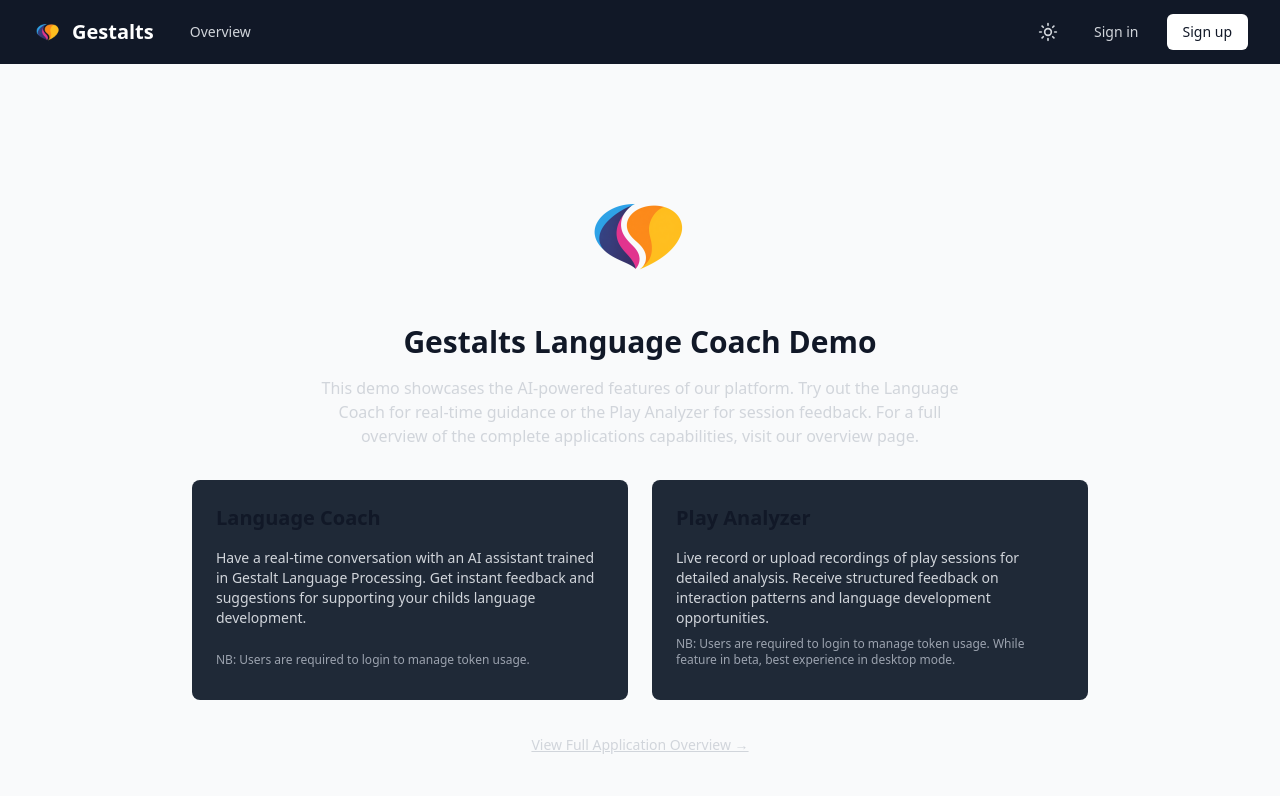
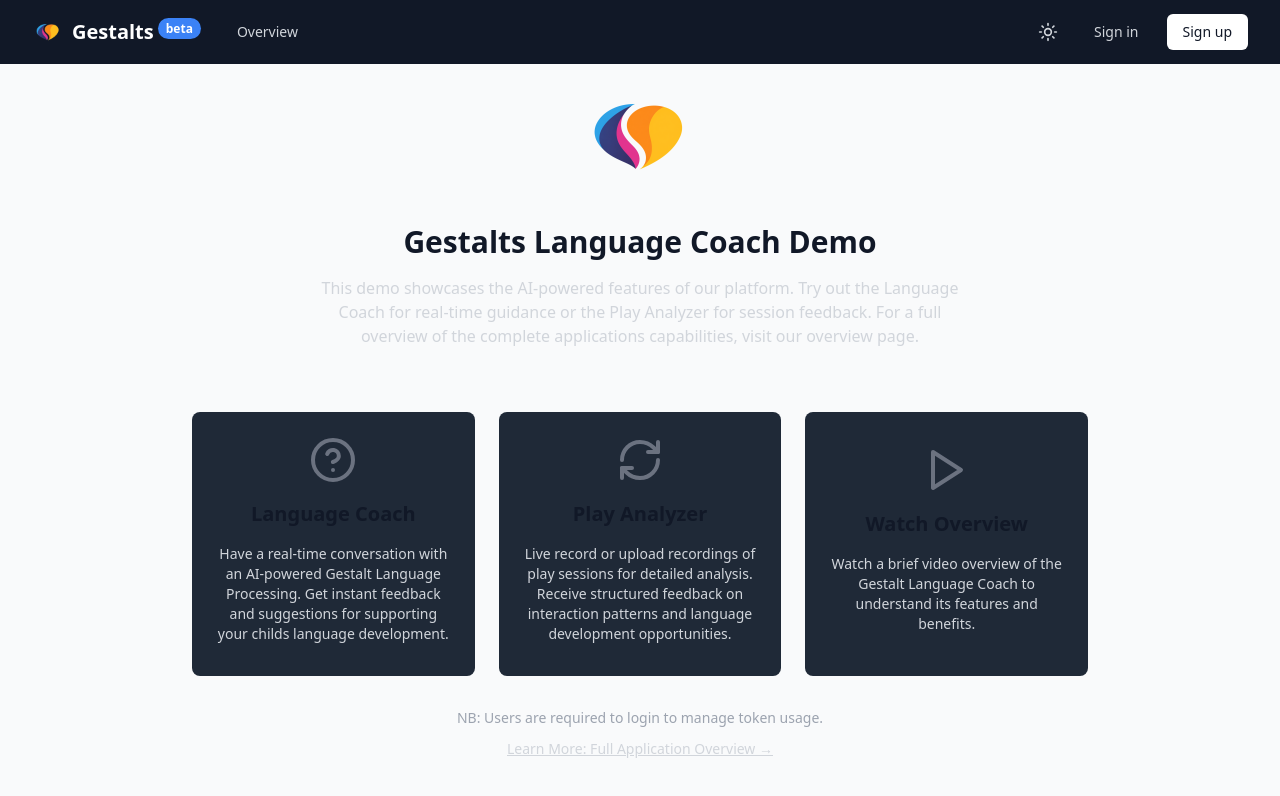
Before and after one commit to tgsatwit/eleven-labs-conversation-demo, a Next.js app: page / in a window 1280 px wide. Shown: the top 796 px of the page. Built offline with nearby package versions, Linux system fonts and the light colour scheme; no server answers.

Commit message:
updated landing and nav

```diff
--- a/src/app/page.tsx
+++ b/src/app/page.tsx
@@ -2,14 +2,21 @@
 
 import Link from "next/link";
 import Image from "next/image";
+import { useState } from "react";
 import { useTheme } from "@/context/ThemeContext";
+import { Play, HelpCircle, RefreshCw } from "lucide-react";
 
 export default function Home() {
   const { theme } = useTheme();
+  const [isModalOpen, setIsModalOpen] = useState(false);
+
+  const toggleModal = () => {
+    setIsModalOpen(!isModalOpen);
+  };
 
   return (
     <div className="flex flex-col w-full min-h-screen">
-      <div className="flex-1 flex flex-col items-center justify-center p-4">
+      <div className="flex-1 flex flex-col items-center justify-center p-4 pb-16 lg:-mt-12">
         <div className="mb-6">
           <Image
             src="/logo512.png"
@@ -23,7 +30,7 @@ export default function Home() {
           Gestalts Language Coach Demo
         </h1>
         <p
-          className={`text-center max-w-2xl mb-8 ${
+          className={`text-center max-w-2xl mb-16 ${
             theme === "dark" ? "text-gray-300" : "text-gray-600"
           }`}
         >
@@ -32,56 +39,73 @@ export default function Home() {
           session feedback. For a full overview of the complete applications
           capabilities, visit our overview page.
         </p>
-        <div className="grid grid-cols-1 md:grid-cols-2 gap-6 max-w-4xl w-full">
+        <div className="grid grid-cols-1 md:grid-cols-3 gap-6 max-w-4xl w-full">
           <Link href="/coach" className="group h-full">
             <div
-              className={`rounded-lg p-6 transition-all duration-200 h-full flex flex-col
+              className={`cursor-pointer rounded-lg p-6 transition-all duration-200 h-full flex flex-col items-center justify-center
               ${
                 theme === "dark"
                   ? "bg-gray-800 hover:bg-gray-700"
                   : "bg-white hover:bg-gray-50 shadow-md"
               }`}
             >
+              <HelpCircle className="w-12 h-12 mb-4 text-gray-500 dark:text-gray-300" />
               <h2 className="text-xl font-semibold mb-4">Language Coach</h2>
               <p
-                className={`text-sm mb-2 ${theme === "dark" ? "text-gray-300" : "text-gray-600"}`}
+                className={`text-sm mb-2 text-center ${theme === "dark" ? "text-gray-300" : "text-gray-600"}`}
               >
-                Have a real-time conversation with an AI assistant trained in
+                Have a real-time conversation with an AI-powered
                 Gestalt Language Processing. Get instant feedback and
                 suggestions for supporting your childs language development.
-              </p>
-              <p className="mt-auto text-xs text-gray-400 mb-2">
-                NB: Users are required to login to manage token usage.
               </p>
             </div>
           </Link>
 
           <Link href="/analyzer" className="group h-full">
             <div
-              className={`rounded-lg p-6 transition-all duration-200 h-full flex flex-col
+              className={`cursor-pointer rounded-lg p-6 transition-all duration-200 h-full flex flex-col items-center justify-center
               ${
                 theme === "dark"
                   ? "bg-gray-800 hover:bg-gray-700"
                   : "bg-white hover:bg-gray-50 shadow-md"
               }`}
             >
+              <RefreshCw className="w-12 h-12 mb-4 text-gray-500 dark:text-gray-300" />
               <h2 className="text-xl font-semibold mb-4">Play Analyzer</h2>
               <p
-                className={`text-sm mb-2 ${theme === "dark" ? "text-gray-300" : "text-gray-600"}`}
+                className={`text-sm mb-2 text-center ${theme === "dark" ? "text-gray-300" : "text-gray-600"}`}
               >
                 Live record or upload recordings of play sessions for detailed
                 analysis. Receive structured feedback on interaction patterns
                 and language development opportunities.
               </p>
-              <p className="mt-auto text-xs text-gray-400 mb-2">
-                NB: Users are required to login to manage token usage. While
-                feature in beta, best experience in desktop mode.
-              </p>
             </div>
           </Link>
+
+          <div
+            onClick={toggleModal}
+            className={`cursor-pointer rounded-lg p-6 transition-all duration-200 h-full flex flex-col items-center justify-center
+            ${
+              theme === "dark"
+                ? "bg-gray-800 hover:bg-gray-700"
+                : "bg-white hover:bg-gray-50 shadow-md"
+            }`}
+          >
+            <Play className="w-12 h-12 mb-4 text-gray-500 dark:text-gray-300" />
+            <h2 className="text-xl font-semibold mb-4">Watch Overview</h2>
+            <p
+              className={`text-sm mb-2 text-center ${theme === "dark" ? "text-gray-300" : "text-gray-600"}`}
+            >
+              Watch a brief video overview of the Gestalt Language Coach to
+              understand its features and benefits.
+            </p>
+          </div>
         </div>
 
         <div className="mt-8 text-center">
+          <p className="text-sm text-gray-400 mb-2">
+            NB: Users are required to login to manage token usage.
+          </p>
           <Link
             href="/overview"
             className={`text-sm underline transition-colors
@@ -91,10 +115,33 @@ export default function Home() {
                   : "text-gray-600 hover:text-gray-900"
               }`}
           >
-            View Full Application Overview →
+            Learn More: Full Application Overview →
           </Link>
         </div>
       </div>
+
+      {isModalOpen && (
+        <div className="fixed inset-0 bg-black bg-opacity-50 flex items-center justify-center z-50">
+          <div className="bg-white dark:bg-gray-800 rounded-lg overflow-hidden relative max-w-3xl w-full">
+            <button
+              onClick={toggleModal}
+              className="absolute top-2 right-2 z-10 text-gray-600 dark:text-gray-300 hover:text-gray-900 dark:hover:text-white"
+            >
+              &times;
+            </button>
+            <div style={{ position: 'relative', overflow: 'hidden', aspectRatio: '1920/1080' }}>
+              <iframe
+                src="https://share.synthesia.io/embeds/videos/1724e132-d5cc-43cf-844a-f45264040848?autoplay=1"
+                loading="lazy"
+                title="Synthesia video player - Supporting Parents Beyond Therapy Sessions"
+                allowFullScreen
+                allow="encrypted-media; fullscreen;"
+                style={{ position: 'absolute', width: '100%', height: '100%', top: 0, left: 0, border: 'none', padding: 0, margin: 0, overflow: 'hidden' }}
+              ></iframe>
+            </div>
+          </div>
+        </div>
+      )}
     </div>
   );
 }
--- a/src/components/Navbar.tsx
+++ b/src/components/Navbar.tsx
@@ -54,6 +54,7 @@ export default function Navbar() {
               <Logo />
               <span className={`text-xl font-bold ${theme === 'dark' ? 'text-white' : 'text-gray-900'}`}>
                 Gestalts
+                <sup className="ml-1 text-xs bg-blue-500 text-white rounded-full px-2 py-0.5">beta</sup>
               </span>
             </Link>
 
```
